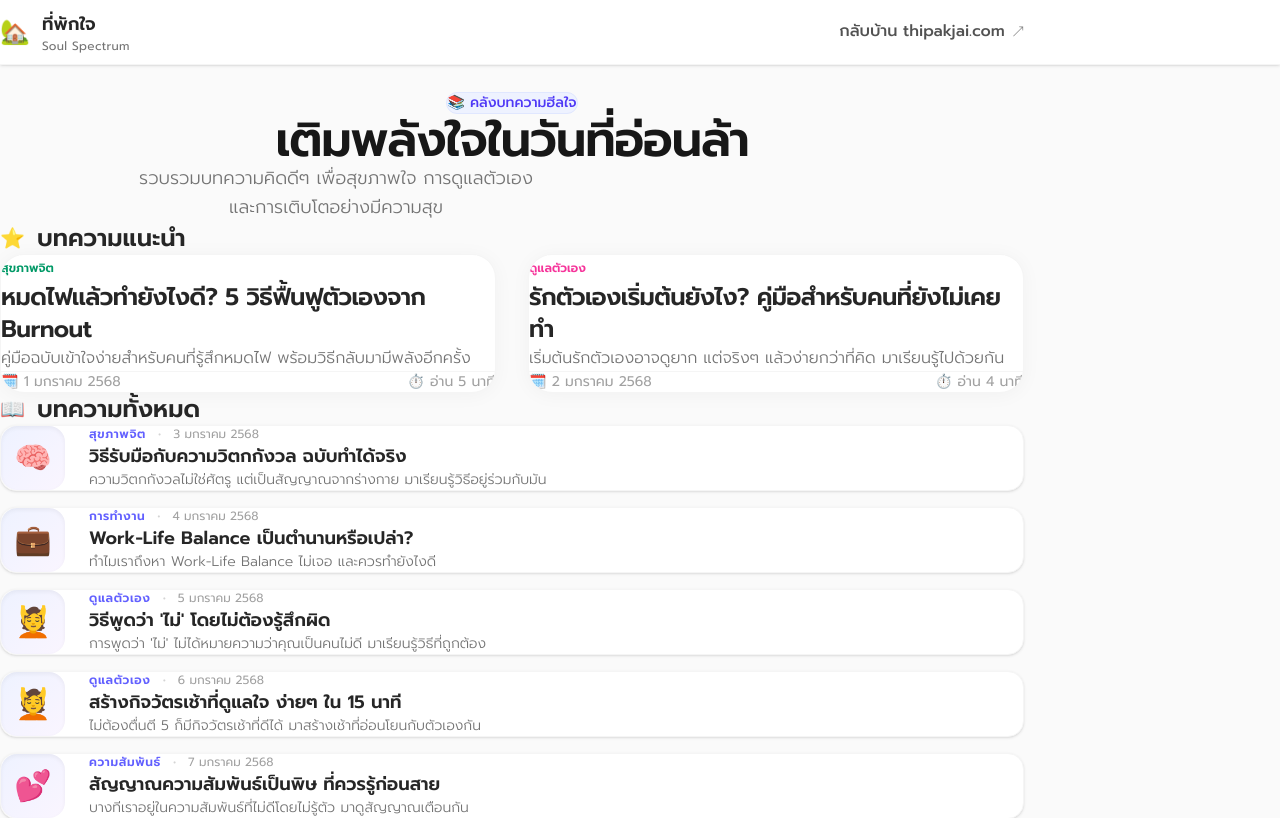
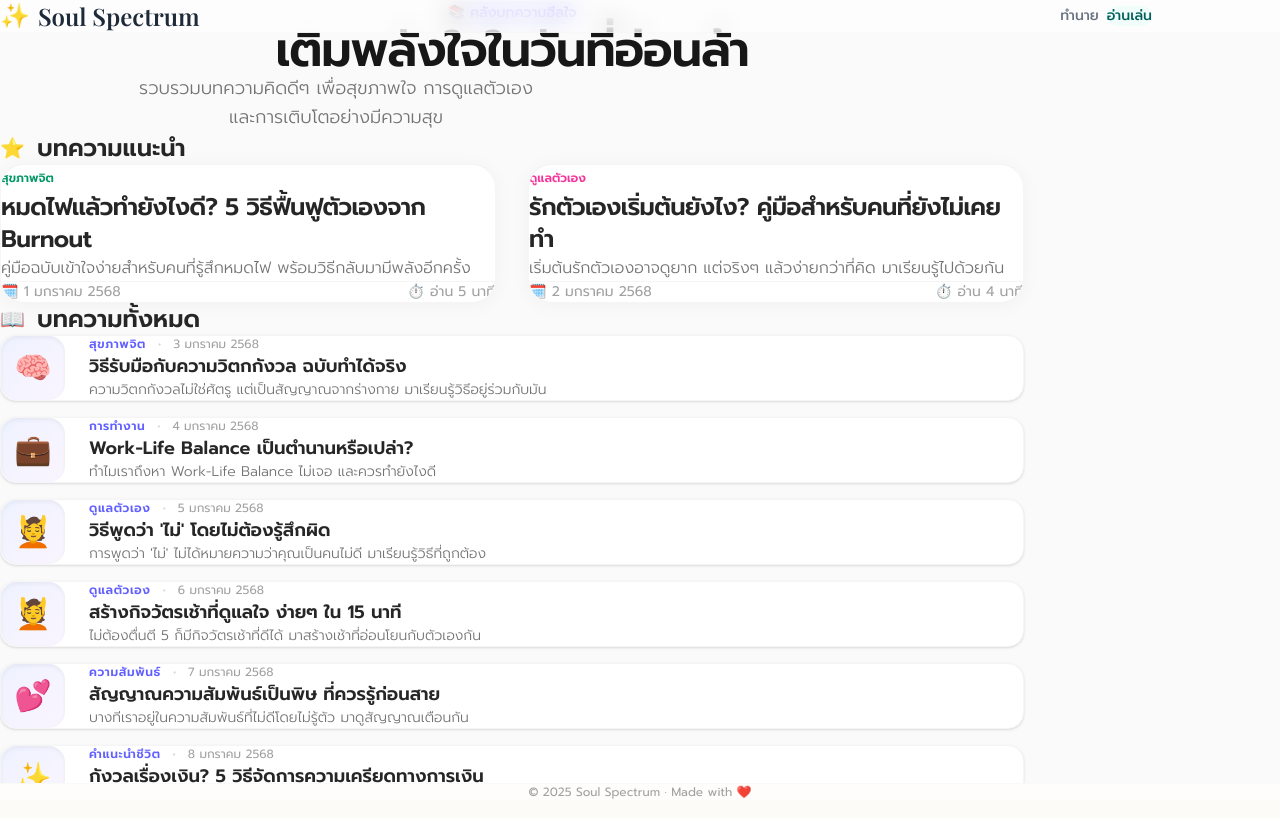
Before and after one commit to findingnumo/soul_thipakjai, a Next.js app: page /blog in a window 1280 px wide. Shown: the top 818 px of the page. Built offline with nearby package versions, Linux system fonts and the light colour scheme; no server answers.

Commit message:
Update blog and oracle pages with improvements

```diff
--- a/src/app/blog/[slug]/page.tsx
+++ b/src/app/blog/[slug]/page.tsx
@@ -6,6 +6,7 @@ import { BlogPost } from '@/types/blog';
 import { BLOG_CATEGORIES } from '@/types/blog';
 import { MothershipLink } from '@/components/LinkButton';
 import { CATEGORIES } from '@/types/oracle';
+import { AppLayout } from '@/components/AppLayout';
 
 interface Props {
     params: Promise<{ slug: string }>;
@@ -139,19 +140,10 @@ export default async function BlogPostPage({ params }: Props) {
         .slice(0, 2);
 
     return (
-        <div className="min-h-screen bg-aura-mesh">
-            {/* Header */}
-            <header className="fixed top-0 left-0 right-0 z-40 bg-white/70 backdrop-blur-xl border-b border-white/50">
-                <div className="max-w-4xl mx-auto px-4 flex items-center justify-between h-16">
-                    <Link href="/" className="flex items-center gap-2">
-                        <span className="font-light text-lg text-teal-800 tracking-wide">Soul Spectrum</span>
-                    </Link>
-                    <MothershipLink />
-                </div>
-            </header>
-
+        <AppLayout showFooter={false}>
+            <div className="bg-aura-mesh">
                 {/* Article */}
-            <article className="px-4 relative z-10" style={{ paddingTop: '90px', paddingBottom: '90px' }}>
+                <article className="px-4 py-16 relative z-10">
                 <div className="max-w-2xl mx-auto">
                     {/* Breadcrumb */}
                     <nav className="mb-6">
@@ -261,7 +253,7 @@ export default async function BlogPostPage({ params }: Props) {
                     <p>© 2025 Soul Spectrum by ที่พักใจ | thipakjai.com</p>
                 </footer>
 
-            {/* Floating CTA Button */}
+                {/* Floating CTA Button (position: fixed, works outside layout) */}
                 <Link
                     href="/"
                     className="fab btn-primary flex items-center gap-2 text-sm"
@@ -270,5 +262,6 @@ export default async function BlogPostPage({ params }: Props) {
                     <span>เปิดไพ่เลย</span>
                 </Link>
             </div>
+        </AppLayout>
     );
 }
--- a/src/app/blog/page.tsx
+++ b/src/app/blog/page.tsx
@@ -4,6 +4,7 @@ import blogPosts from '@/data/blog_posts.json';
 import { BlogPost } from '@/types/blog';
 import { BLOG_CATEGORIES } from '@/types/blog';
 import { MothershipLink } from '@/components/LinkButton';
+import { AppLayout } from '@/components/AppLayout';
 
 export const metadata: Metadata = {
     title: 'บทความฮีลใจ | Soul Spectrum',
@@ -36,26 +37,9 @@ export default function BlogPage() {
     const regularPosts = posts.filter(p => !p.featured);
 
     return (
-
-        <div className="min-h-screen bg-neutral-50">
-            {/* Header - Matching Main Page */}
-            <header className="fixed top-0 left-0 right-0 z-40 bg-white/95 backdrop-blur-lg border-b border-neutral-100 shadow-sm">
-                <div className="max-w-5xl mx-auto px-4 flex items-center justify-between h-16">
-                    <Link href="/" className="flex items-center gap-3 hover:opacity-80 transition-opacity">
-                        <span className="text-2xl">🏡</span>
-                        <div>
-                            <span className="text-lg font-bold text-neutral-800" style={{ fontFamily: 'var(--font-heading)' }}>
-                                ที่พักใจ
-                            </span>
-                            <span className="text-xs text-neutral-500 block -mt-0.5 tracking-wide">Soul Spectrum</span>
-                        </div>
-                    </Link>
-                    <MothershipLink />
-                </div>
-            </header>
-
-            {/* Main Content */}
-            <main className="px-4" style={{ paddingTop: '90px', paddingBottom: '90px' }}>
+        <AppLayout showFooter={true}>
+            {/* Main Content - scrollable */}
+            <div className="px-4 py-16 bg-neutral-50">
                 <div className="max-w-5xl mx-auto">
                     {/* Hero */}
                     <div className="text-center mb-16">
@@ -198,20 +182,7 @@ export default function BlogPage() {
                         </Link>
                     </section>
                 </div>
-            </main>
-
-            {/* Footer */}
-            <footer className="border-t border-neutral-100 py-12 px-4 text-center bg-white">
-                <p className="text-base font-medium text-neutral-600 mb-2">
-                    🏡 ที่พักใจ (Heart&apos;s Haven)
-                </p>
-                <p className="text-sm text-neutral-400 font-light mb-6">
-                    &quot;พื้นที่ปลอดภัยในหน้าจอ สำหรับวันที่หัวใจต้องการคำตอบ&quot;
-                </p>
-                <p className="text-xs text-neutral-300">
-                    Soul Spectrum — <a href="https://thipakjai.com" className="text-indigo-400 hover:underline">thipakjai.com</a>
-                </p>
-            </footer>
-        </div>
+            </div>
+        </AppLayout>
     );
 }
--- a/src/app/oracle/page.tsx
+++ b/src/app/oracle/page.tsx
@@ -6,7 +6,7 @@ import { motion, AnimatePresence } from 'framer-motion';
 import { useSearchParams } from 'next/navigation';
 import { useEffect, Suspense } from 'react';
 import Link from 'next/link';
-import { Header } from '@/components/Header';
+import { AppLayout } from '@/components/AppLayout';
 
 // Inline Icons
 const SparklesIcon = () => (
@@ -119,12 +119,10 @@ function OraclePageContent() {
     }, [initialCategory, selectedCategory, state, selectCategory, startRitual]);
 
     const categoryInfo = selectedCategory ? getCategoryInfo(selectedCategory) : null;
+    const isFullScreen = state !== 'idle';
 
     return (
-        <div className="min-h-screen bg-[#FDFBF7] flex flex-col font-sans text-[#44403C] relative overflow-x-hidden selection:bg-[#0D7377]/10">
-            {/* Header */}
-            <Header />
-
+        <AppLayout isFullScreen={isFullScreen} showFooter={false}>
             {/* Background Noise Texture */}
             <div
                 className="fixed inset-0 pointer-events-none opacity-[0.03] z-0"
@@ -133,21 +131,18 @@ function OraclePageContent() {
                 }}
             />
 
-            {/* Main Content */}
-            <main className="relative z-10 w-full min-h-screen flex flex-col items-center justify-center px-4" style={{ paddingTop: '150px', paddingBottom: '90px' }}>
-
             {/* Idle State - Category Selection */}
             <AnimatePresence mode="wait">
                 {state === 'idle' && (
                     <motion.div
-                            className="w-full max-w-5xl mx-auto flex flex-col items-center"
+                        className="w-full h-full flex flex-col items-center justify-center px-4 font-sans text-[#44403C] selection:bg-[#0D7377]/10"
                         initial={{ opacity: 0 }}
                         animate={{ opacity: 1 }}
                         exit={{ opacity: 0 }}
                         transition={{ duration: 0.5 }}
                     >
                         {/* Header Section */}
-                            <div className="text-center max-w-3xl mx-auto" style={{ marginBottom: '90px' }}>
+                        <div className="text-center max-w-3xl mx-auto mb-12">
                             <motion.p
                                 initial={{ opacity: 0 }}
                                 animate={{ opacity: 1 }}
@@ -168,7 +163,7 @@ function OraclePageContent() {
                         </div>
 
                         {/* Category Cards Grid */}
-                            <div className="flex flex-wrap items-center justify-center gap-6 md:gap-10">
+                        <div className="flex flex-wrap items-center justify-center gap-6 md:gap-8">
                             {categories.map((cat, index) => (
                                 <CategoryCard
                                     key={cat.id}
@@ -443,9 +438,7 @@ function OraclePageContent() {
                         </motion.div>
                     )}
                 </AnimatePresence>
-            </main>
-
-        </div>
+        </AppLayout>
     );
 }
 
```
Also changed, not shown: .claude/settings.local.json. Lines whose indentation alone changed are shown as unchanged.
